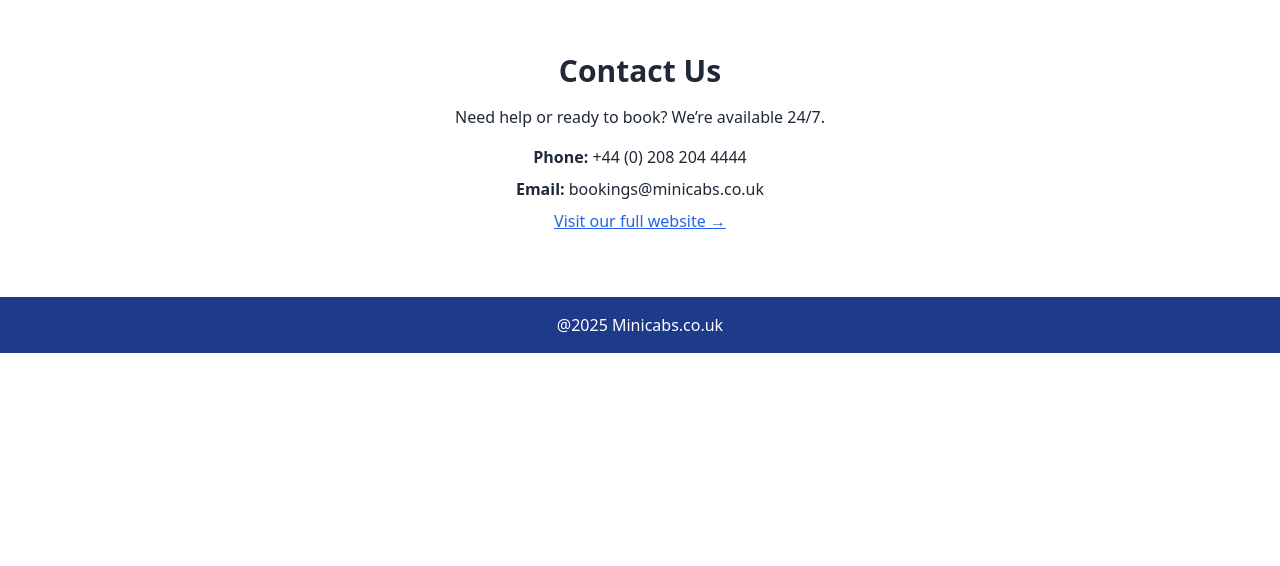
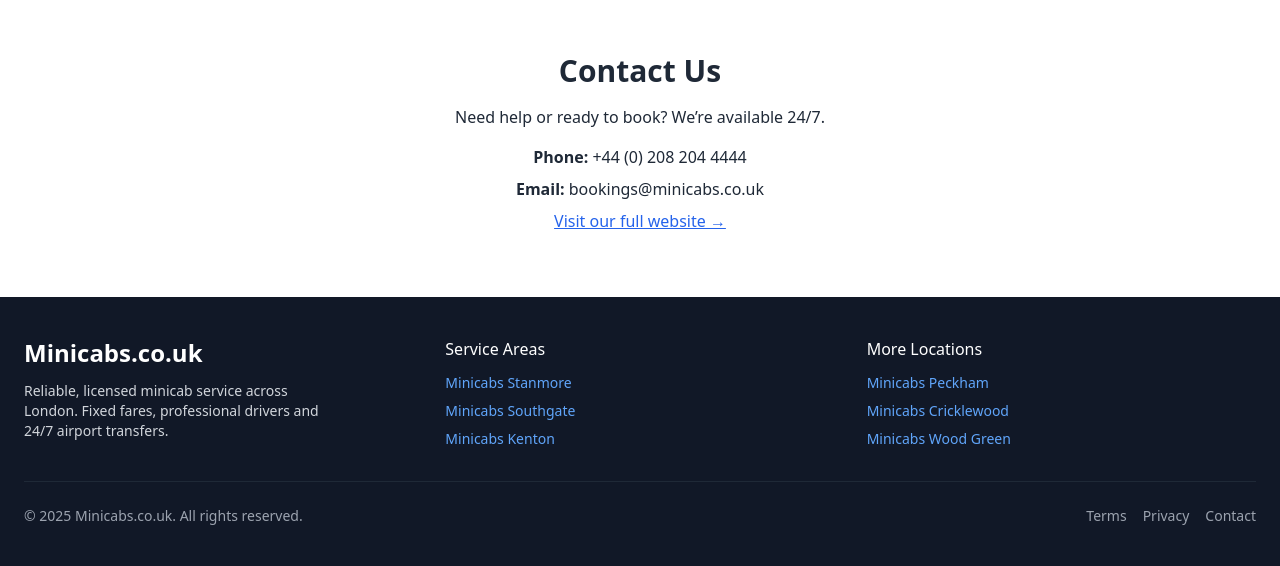
Before and after one commit to minicabs/minicabs-transport, a plain HTML site: page index.html in a window 1280 px wide. Shown: the part 2325-2891 px from the top of the page. Before the commit the page ends 2678 px from the top, so only its background shows below. Drawn offline with nearby package versions, Linux system fonts and the light colour scheme.

Commit message:
Update index.html

```diff
--- a/index.html
+++ b/index.html
@@ -153,10 +153,69 @@ office removal services
     </div>
   </section>
 
-  <!-- Footer -->
-  <footer class="bg-blue-900 text-white text-center py-4">
-    <p> @2025 Minicabs.co.uk </p>
-  </footer>
+ <footer class="bg-gray-900 text-gray-200">
+  <div class="max-w-7xl mx-auto px-6 py-10">
+    <div class="grid grid-cols-1 sm:grid-cols-2 md:grid-cols-3 gap-8">
+      <!-- About / Branding -->
+      <div>
+        <a href="https://www.minicabs.co.uk/" class="inline-block text-2xl font-semibold text-white hover:opacity-90" aria-label="Minicabs Home">
+          Minicabs.co.uk
+        </a>
+        <p class="mt-3 text-sm text-gray-300 max-w-xs">
+          Reliable, licensed minicab service across London. Fixed fares, professional drivers and 24/7 airport transfers.
+        </p>
+      </div>
+
+      <!-- Quick Links -->
+      <nav aria-label="Service locations" class="sm:col-span-1 md:col-span-1">
+        <h3 class="text-white font-medium mb-3">Service Areas</h3>
+        <ul class="space-y-2 text-sm">
+          <li>
+            <a href="https://www.minicabs.co.uk/minicabs-stanmore" class="text-blue-400 hover:underline" title="Minicabs Stanmore">Minicabs Stanmore</a>
+          </li>
+          <li>
+            <a href="https://www.minicabs.co.uk/minicabs-southgate" class="text-blue-400 hover:underline" title="Minicabs Southgate">Minicabs Southgate</a>
+          </li>
+          <li>
+            <a href="https://www.minicabs.co.uk/minicabs-kenton" class="text-blue-400 hover:underline" title="Minicabs Kenton">Minicabs Kenton</a>
+          </li>
+        </ul>
+      </nav>
+
+      <!-- More Links -->
+      <nav aria-label="More locations" class="sm:col-span-1 md:col-span-1">
+        <h3 class="text-white font-medium mb-3">More Locations</h3>
+        <ul class="space-y-2 text-sm">
+          <li>
+            <a href="https://www.minicabs.co.uk/minicabs-peckham" class="text-blue-400 hover:underline" title="Minicabs Peckham">Minicabs Peckham</a>
+          </li>
+          <li>
+            <a href="https://www.minicabs.co.uk/minicabs-cricklewood" class="text-blue-400 hover:underline" title="Minicabs Cricklewood">Minicabs Cricklewood</a>
+          </li>
+          <li>
+            <a href="https://www.minicabs.co.uk/minicabs-wood-green" class="text-blue-400 hover:underline" title="Minicabs Wood Green">Minicabs Wood Green</a>
+          </li>
+        </ul>
+      </nav>
+    </div>
+
+    <div class="border-t border-gray-800 mt-8 pt-6 flex flex-col md:flex-row items-center justify-between gap-4">
+      <p class="text-sm text-gray-400">&copy; <span id="year"></span> Minicabs.co.uk. All rights reserved.</p>
+
+      <div class="flex items-center gap-4">
+        <a href="/terms" class="text-sm text-gray-400 hover:text-white">Terms</a>
+        <a href="/privacy" class="text-sm text-gray-400 hover:text-white">Privacy</a>
+        <a href="/contact" class="text-sm text-gray-400 hover:text-white">Contact</a>
+      </div>
+    </div>
+  </div>
+
+  <script>
+    // Sets current year for copyright
+    (function(){ var y = new Date().getFullYear(); var el = document.getElementById('year'); if(el) el.textContent = y; })();
+  </script>
+</footer>
+
 
 </body>
 </html>
```
